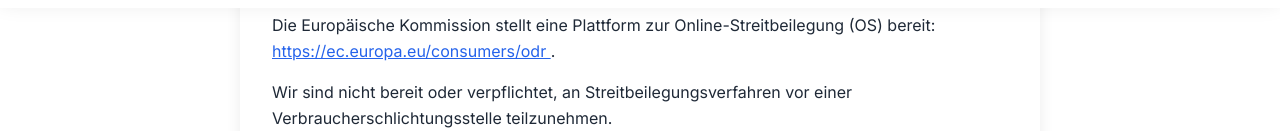
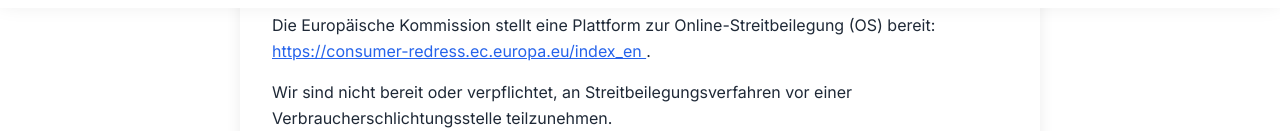
Before and after one commit to FreddyAITest/EliasSchoBusiness, an Astro site: page /impressum in a window 1280 px wide. Shown: the part 792-923 px from the top of the page. Built offline with nearby package versions, Linux system fonts and the light colour scheme; Astro itself is replaced by a stand-in of ours.

Commit message:
Update EU ODR link to new URL
- Change from ec.europa.eu/consumers/odr
- To: consumer-redress.ec.europa.eu/index_en
- EU Commission updated the platform URL

```diff
--- a/src/pages/impressum.astro
+++ b/src/pages/impressum.astro
@@ -32,8 +32,8 @@ import Layout from '../layouts/Layout.astro';
         <h2>EU-Streitschlichtung</h2>
         <p>
           Die Europäische Kommission stellt eine Plattform zur Online-Streitbeilegung (OS) bereit:
-          <a href="https://ec.europa.eu/consumers/odr" target="_blank" rel="noopener noreferrer">
-            https://ec.europa.eu/consumers/odr
+          <a href="https://consumer-redress.ec.europa.eu/index_en" target="_blank" rel="noopener noreferrer">
+            https://consumer-redress.ec.europa.eu/index_en
           </a>.
         </p>
         <p>
```
